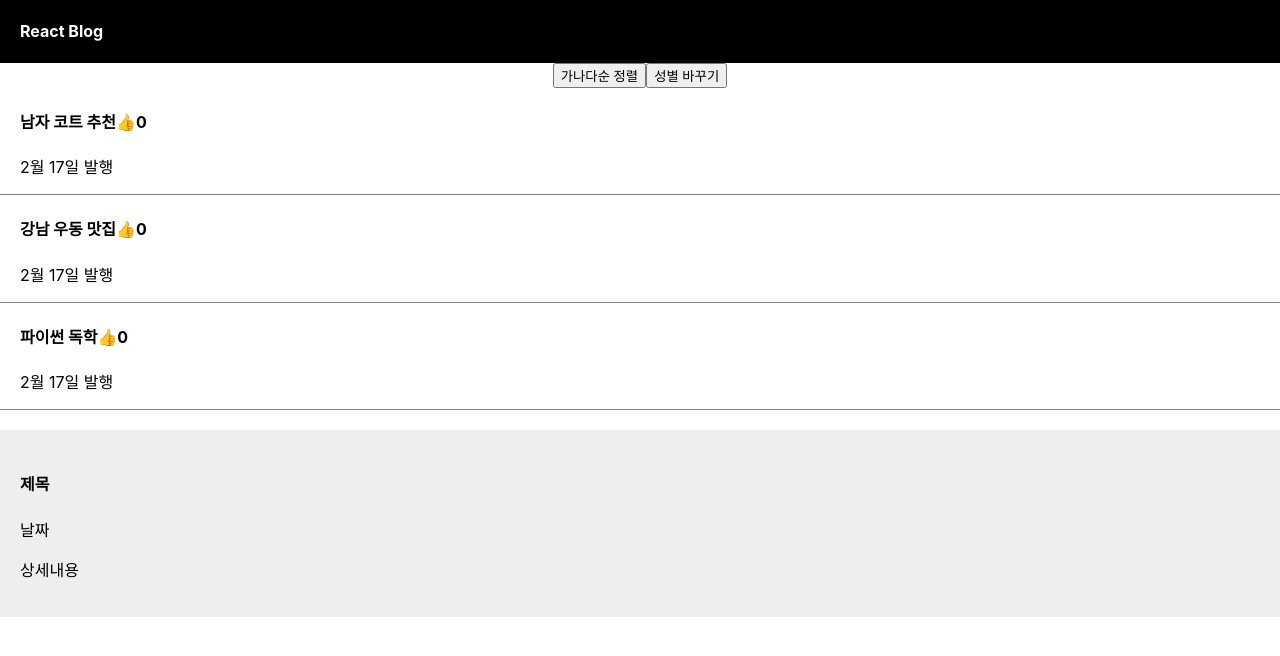
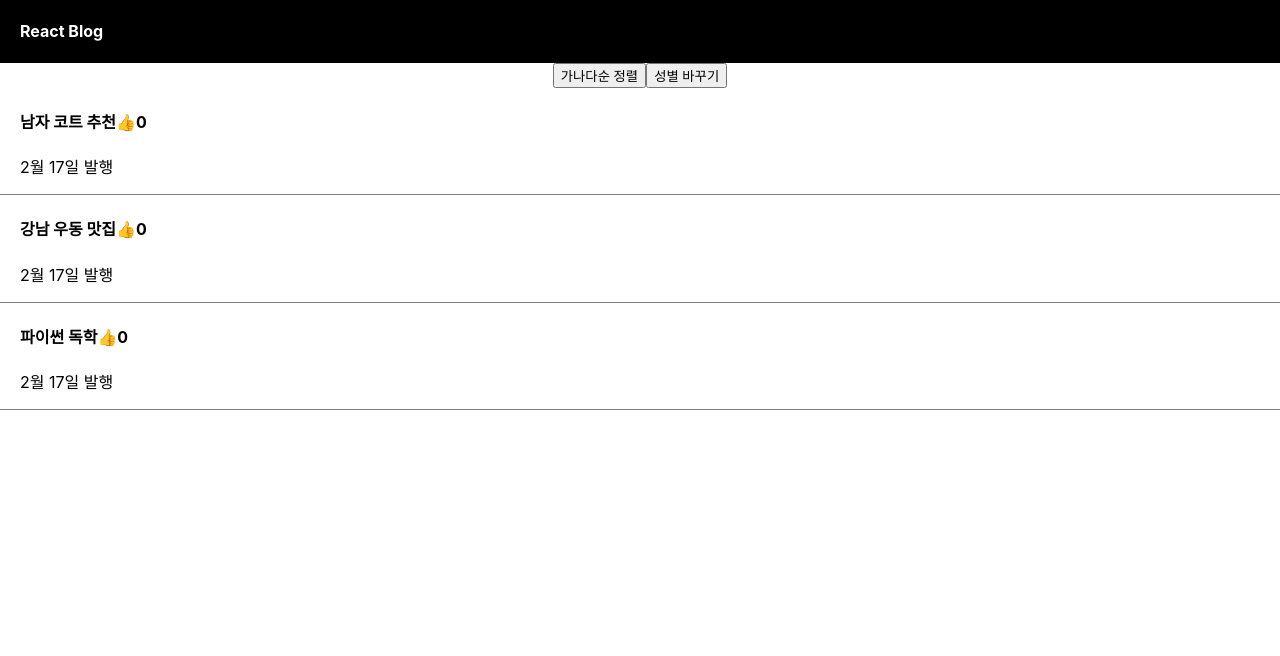
Before and after one commit to SeoMiYoung/react-basic, a React (Create React App) app in the folder blog/: page / in a window 1280 px wide. Shown: the top 656 px of the page. Built offline with nearby package versions, Linux system fonts and the light colour scheme.

Commit message:
삼항연산자로 컴포넌트 띄우는 조건 넣기

```diff
--- a/blog/src/App.js
+++ b/blog/src/App.js
@@ -10,6 +10,7 @@ function App() {
   // b 작명: state 변경을 도와주는 함수
   let [title, setTitle] = useState(['남자 코트 추천', '강남 우동 맛집', '파이썬 독학']);
   let [good, setGood] = useState([0,0,0]);
+  let [showModal, setShowModal] = useState(false);
 
   // onClick
   function clickGood() {
@@ -60,7 +61,12 @@ function App() {
         <p>2월 17일 발행</p>
       </div>
 
-      <MakeModal></MakeModal>
+      { // javascript넣기 위해 중괄호
+        // 안타깝게도, 중괄호안에는 if문같은거 못씀
+          // 왜냐면, 여기는 html작성 공간이여서..
+          // 대용으로 삼항연산자 사용
+        (showModal == true) ? <MakeModal/> : null
+      }
     </div>
   );
 }
```
